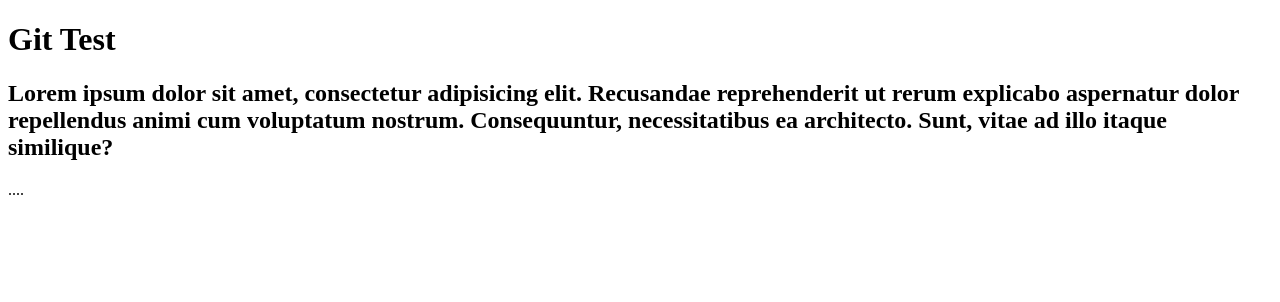
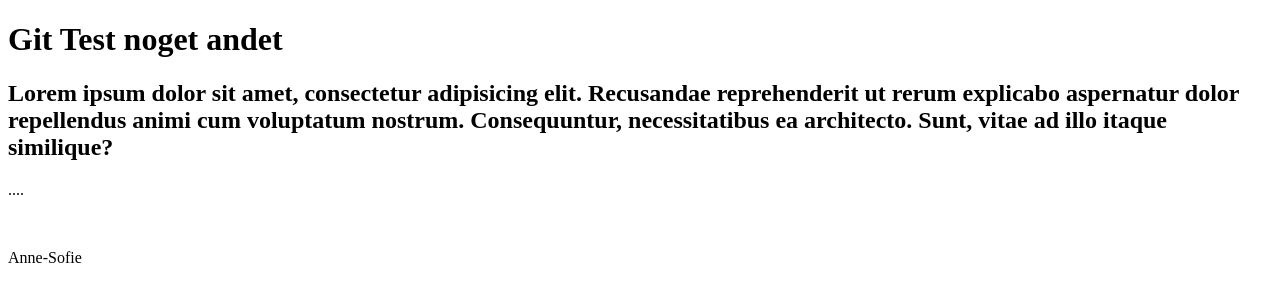
Before and after one commit to karl9085/Git_test, a plain HTML site: page index.html in a window 1280 px wide. Drawn offline with Linux system fonts and the light colour scheme.

Commit message:
mit navn annesofie

```diff
--- a/index.html
+++ b/index.html
@@ -11,9 +11,11 @@
 <body>
     <script src=""></script>
 
-    <h1>Git Test</h1>
+    <h1>Git Test noget andet </h1>
     <h2>Lorem ipsum dolor sit amet, consectetur adipisicing elit. Recusandae reprehenderit ut rerum explicabo aspernatur dolor repellendus animi cum voluptatum nostrum. Consequuntur, necessitatibus ea architecto. Sunt, vitae ad illo itaque similique?</h2>
     <p>....</p>
+    <img src="" alt="">
+    <p>Anne-Sofie</p>
 </body>
 
 </html>
```
